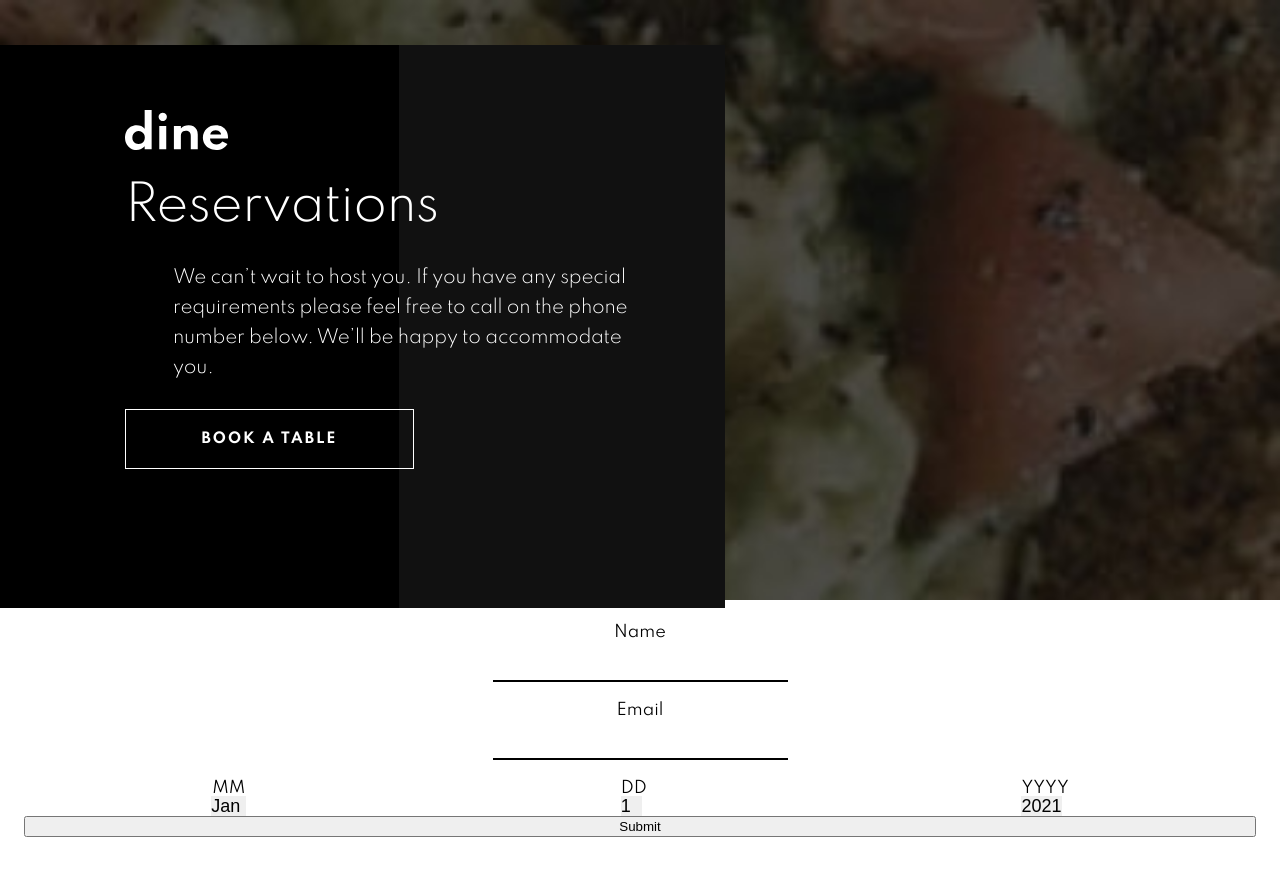
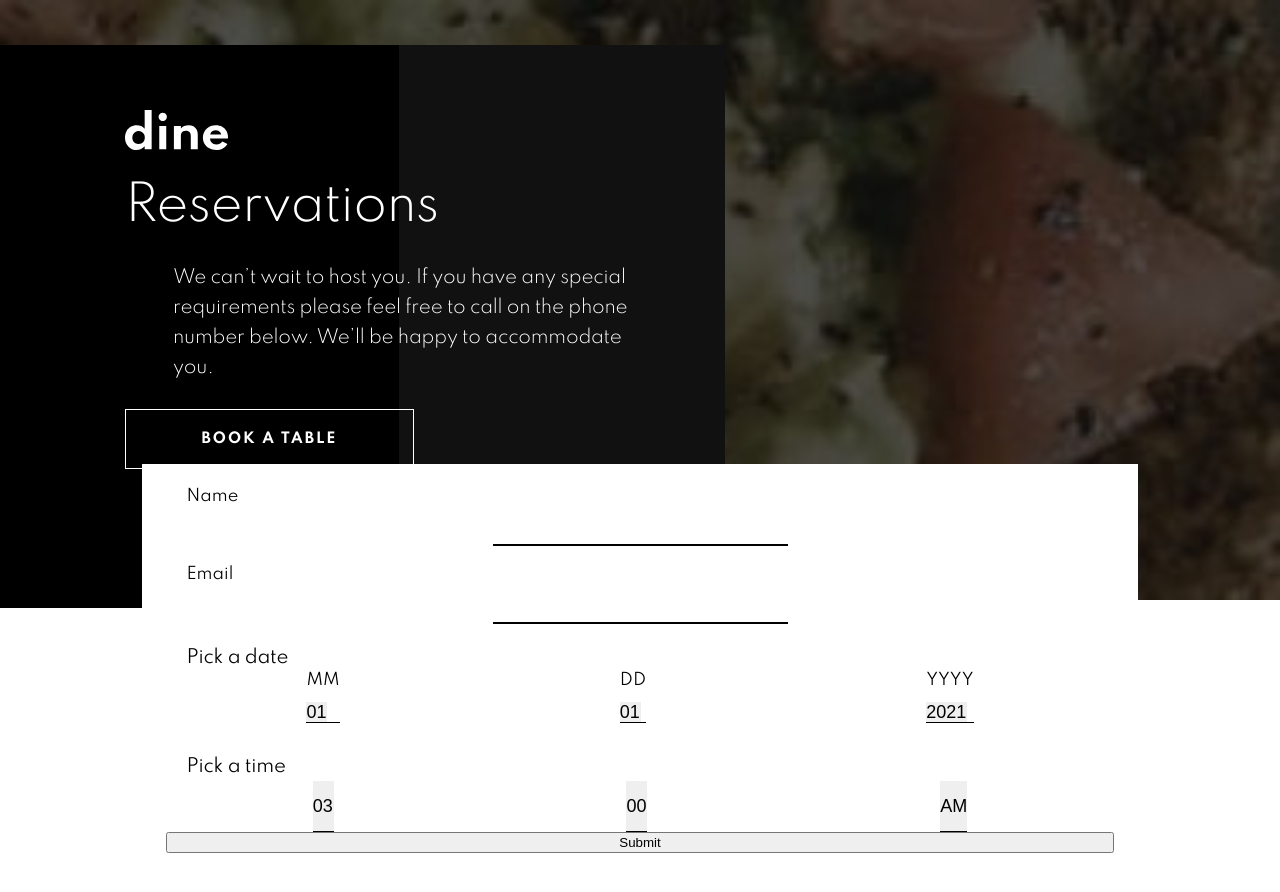
Before and after one commit to ChamuMutezva/dinner-restaurant-website, a React (Create React App) app: page /reservation in a window 1280 px wide. Shown: the top 892 px of the page. Before the commit the page ends 861 px from the top, so only its background shows below. Built offline with nearby package versions, Linux system fonts and the light colour scheme.

Commit message:
feat: date and time selection styling

```diff
--- a/src/reservation/form/formComponent.js
+++ b/src/reservation/form/formComponent.js
@@ -18,37 +18,38 @@ const FormComponent = () => {
             </label>
 
             <div className="date__selection">
-
+                <h3 className="date__selection__title">Pick a date</h3>
+                <div className="date__selection__list">
                     <fieldset>
                         <legend>MM</legend>
                         <select name="month__zone">
-                        <option value="1">Jan</option>
-                        <option value="2">Feb</option>
-                        <option value="3">Mar</option>
-                        <option value="4">Apr</option>
-                        <option value="5">May</option>
-                        <option value="6">Jun</option>
-                        <option value="7">Jul</option>
-                        <option value="8">Aug</option>
-                        <option value="9">Sep</option>
-                        <option value="10">Oct</option>
-                        <option value="11">Nov</option>
-                        <option value="12">Dec</option>
+                            <option value="1">01</option>
+                            <option value="2">02</option>
+                            <option value="3">03</option>
+                            <option value="4">04</option>
+                            <option value="5">05</option>
+                            <option value="6">06</option>
+                            <option value="7">07</option>
+                            <option value="8">08</option>
+                            <option value="9">09</option>
+                            <option value="10">10</option>
+                            <option value="11">11</option>
+                            <option value="12">12</option>
                         </select>
                     </fieldset>
 
                     <fieldset>
                         <legend>DD</legend>
                         <select name="day__zone">
-                        <option value="1">1</option>
-                        <option value="2">2</option>
-                        <option value="3">3</option>
-                        <option value="4">4</option>
-                        <option value="5">5</option>
-                        <option value="6">6</option>
-                        <option value="7">7</option>
-                        <option value="8">8</option>
-                        <option value="9">9</option>
+                            <option value="01">01</option>
+                            <option value="02">02</option>
+                            <option value="03">03</option>
+                            <option value="04">04</option>
+                            <option value="05">05</option>
+                            <option value="06">06</option>
+                            <option value="07">07</option>
+                            <option value="08">08</option>
+                            <option value="09">09</option>
                             <option value="10">10</option>
                             <option value="11">11</option>
                             <option value="12">12</option>
@@ -83,6 +84,28 @@ const FormComponent = () => {
                         </select>
                     </fieldset>
                 </div>
+            </div>
+            <div className="time__selection">
+                <h3 className="time__selection__title">Pick a time</h3>
+                <div className="time__selection__list">
+                    <select className="hours">
+                        <option value="03">03</option>
+                        <option value="06">06</option>
+                        <option value="09">09</option>
+                        <option value="12">12</option>
+                    </select>
+                    <select className="minutes">
+                        <option value="00">00</option>
+                        <option value="15">15</option>
+                        <option value="30">30</option>
+                        <option value="45">45</option>
+                    </select>
+                    <select className="mode">
+                        <option value="am">am</option>
+                        <option value="pm">pm</option>
+                    </select>
+                </div>
+            </div>
 
             <input type="submit" />
         </form>
--- a/src/styles/style.css
+++ b/src/styles/style.css
@@ -1030,6 +1030,10 @@ body {
   /* overflow-x: hidden; */
 }
 
+.reservation {
+  position: relative;
+}
+
 .secondaryHeader {
   background-image: url("../assets/images/booking/hero-bg-mobile.jpg");
   min-height: 600px;
@@ -1057,6 +1061,11 @@ body {
       -ms-flex-direction: column;
           flex-direction: column;
   padding: 24px;
+  position: relative;
+  top: -136px;
+  background: white;
+  width: 74%;
+  margin: auto;
 }
 
 .form .input__label {
@@ -1087,7 +1096,7 @@ fieldset {
   -webkit-box-direction: normal;
       -ms-flex-direction: row;
           flex-direction: row;
-  /* border: none; */
+  border-bottom: 1px solid black;
 }
 
 select {
@@ -1097,11 +1106,39 @@ select {
   -moz-appearance: none;
 }
 
+legend {
+  margin-bottom: 14px;
+}
+
+.hours, .minutes, .mode {
+  border-bottom: 1px solid black;
+  padding: 15px 0;
+  text-transform: uppercase;
+}
+
 .date__selection {
+  margin-bottom: 30px;
+}
+
+.date__selection__list,
+.time__selection__list {
   display: -webkit-box;
   display: -ms-flexbox;
   display: flex;
   -ms-flex-pack: distribute;
       justify-content: space-around;
 }
+
+.date__selection__title, .time__selection__title {
+  text-align: left;
+  margin-left: 20px;
+  font-size: 1.125rem;
+  line-height: 28px;
+  letter-spacing: -0.22px;
+}
+
+.sr__only {
+  text-align: left;
+  margin-left: 20px;
+}
 /*# sourceMappingURL=style.css.map */
--- a/src/styles/style.scss
+++ b/src/styles/style.scss
@@ -19,6 +19,10 @@ body {
 .App {
     text-align: center;
     /* overflow-x: hidden; */
+}
+
+.reservation {
+    position: relative;
 }
 
 .secondaryHeader {
@@ -43,6 +47,12 @@ body {
     display: flex;
     flex-direction: column;
     padding: 24px;
+    position: relative;
+    top: -136px;
+    background: white;
+    width: 74%;
+    margin: auto;
+
     .input__label {
         display: flex;
         flex-direction: column;
@@ -60,18 +70,41 @@ body {
 }
 
 fieldset {
-	display: flex;
-	flex-direction: row;
-	/* border: none; */
+    display: flex;
+    flex-direction: row;
+    border-bottom: 1px solid black;
 }
 
 select {
-	border: none;
+    border: none;
     font-size: calculateRem(18);
     -webkit-appearance: none;
     -moz-appearance: none;
 }
+legend {
+	margin-bottom: 14px;
+}
+.hours, .minutes, .mode {
+    border-bottom: 1px solid black;
+    padding: 15px 0;
+    text-transform: uppercase;
+}
 .date__selection {
-	display: flex;
-	justify-content: space-around;
+	margin-bottom: 30px;
 }
+.date__selection__list,
+.time__selection__list {
+    display: flex;
+    justify-content: space-around;
+}
+.date__selection__title, .time__selection__title {
+	text-align: left;
+	margin-left: 20px;
+	font-size: calculateRem(18);
+	line-height: 28px;
+	letter-spacing: -0.22px;
+}
+.sr__only {
+	text-align: left;
+	margin-left: 20px;
+}
```
Also changed, not shown: 1 other file (tests, documents, lock files or other folders). Lines whose indentation alone changed are shown as unchanged.
